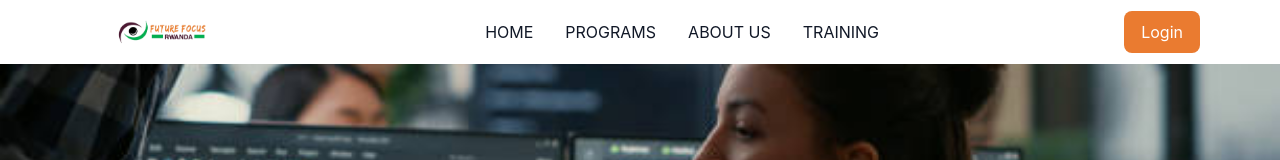
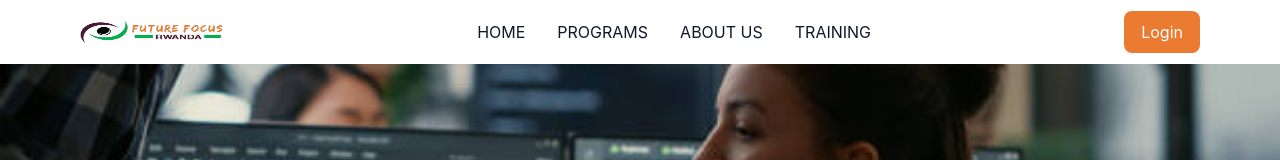
Before and after one commit to elisate/Future-Focus-Rwanda-elearning-platform, a React (Vite) app: page / in a window 1280 px wide. Shown: the top 160 px of the page. Built offline with nearby package versions, Linux system fonts and the light colour scheme; no server answers.

Commit message:
fix commit

```diff
--- a/src/components/Navbar.jsx
+++ b/src/components/Navbar.jsx
@@ -17,8 +17,8 @@ function Navbar() {
       {/* Main Container for Navbar with 5rem left and right padding */}
       <div className="flex items-center justify-between pl-5 pr-5 md:pl-10 md:pr-10 lg:pl-20 lg:pr-20 h-full w-full max-w-screen-xl mx-auto">
         {/* Logo */}
-        <div className="w-36 h-16 md:w-40 md:h-20 flex-shrink-0">
-          <img src={logo} alt="Logo" className="w-full h-full object-contain" />
+        <div className="w-36 h-16 md:w-36 md:h-20 flex-shrink-0">
+          <img src='lg.png' alt="Logo" className="w-full h-full" />
         </div>
 
         {/* Navigation Links (centered) */}
```
Also changed, not shown: public/lg.png (added), src/assets/lg.png (added).
